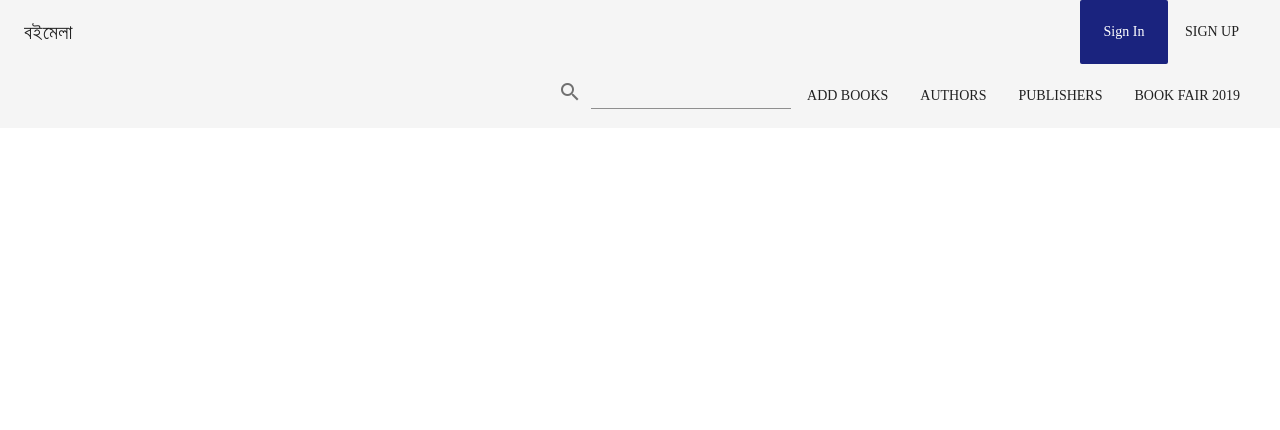
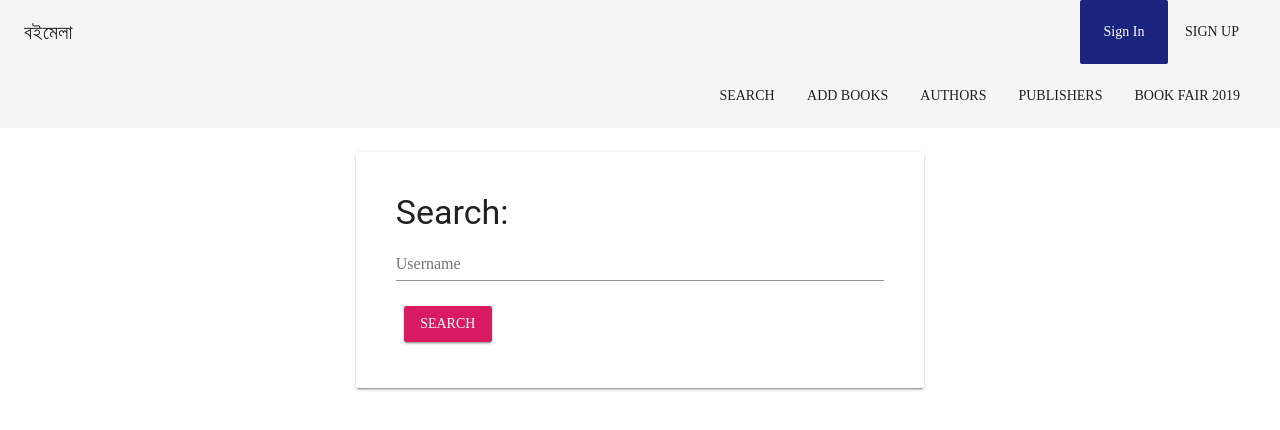
Before and after one commit to Sparrow48/BoiMelaService, a Vue app in the folder client/: page /search in a window 1280 px wide. Shown: the top 430 px of the page. Built offline with nearby package versions, Linux system fonts and the light colour scheme.

Commit message:
search method added

```diff
--- /dev/null
+++ b/client/src/components/Search.vue
@@ -0,0 +1,71 @@
+<template>
+  <div>
+    <v-container>
+      <v-layout row>
+        <v-flex xs12 sm6 offset-sm3>
+          <v-card>
+            <v-card-text>
+              <v-container>
+                <h3 class="display-1">Search:</h3>
+                <form>
+                  <v-layout row>
+                    <v-flex xs12>
+                      <v-text-field
+                        name="username"
+                        label="Username"
+                        id="username"
+                        v-model="username"
+                        type="username"
+                        required
+                        :rules="nameRules"
+                      ></v-text-field>
+                    </v-flex>
+                  </v-layout>
+
+                  <v-layout>
+                    <v-flex xs12>
+                      <v-btn
+                        color="pink darken-1 white--text"
+                        type="submit"
+                        @click="addToApi"
+                      >Search</v-btn>
+                    </v-flex>
+                  </v-layout>
+                </form>
+              </v-container>
+            </v-card-text>
+          </v-card>
+        </v-flex>
+      </v-layout>
+    </v-container>
+  </div>
+</template>
+
+// <script>
+// import axios from "axios";
+// export default {
+//   data() {
+//     return {
+//       bookDetails: []
+//     };
+//   },
+//   components: {},
+//   mounted() {
+//     axios
+//       .get("http://localhost:3000/api/boook")
+//       .then(response => {
+//         console.log(response.data);
+//         this.bookDetails = response.data;
+//       })
+//       .catch(error => {
+//         console.log(error);
+//       });
+//   }
+// };
+//
+//
+</script>
+
+
+<style>
+</style>
--- a/client/src/components/layouts/Navbar.vue
+++ b/client/src/components/layouts/Navbar.vue
@@ -12,15 +12,7 @@
     <v-toolbar flat>
       <v-spacer></v-spacer>
       <v-toolbar-items class="hidden-sm-and-down text-capitalize">
-        <v-text-field
-          prepend-icon="search"
-          v-model="searchInput"
-          @input="handleSearch"
-          flex
-          :placeholder="text"
-          color="primary"
-          single-line-hide-details
-        ></v-text-field>
+        <v-btn flat @click="goForm">Search</v-btn>
         <v-btn flat @click="goNewBooks">Add Books</v-btn>
         <v-btn flat @click="goAuthor">Authors</v-btn>
         <v-btn flat @click="goPublisher">Publishers</v-btn>
@@ -53,6 +45,9 @@ export default {
     },
     goNewBooks() {
       this.$router.push("/NewBooks");
+    },
+    goForm() {
+      this.$router.push("/Search");
     }
   }
 };
--- a/client/src/router.js
+++ b/client/src/router.js
@@ -48,6 +48,11 @@ export default new Router({
       component: () => import('./views/NewBooks.vue')
     },
     {
+      path: '/search',
+      name: 'search',
+      component: () => import('./views/Search.vue')
+    },
+    {
       path: '/about',
       name: 'about',
       // route level code-splitting
--- /dev/null
+++ b/client/src/views/Search.vue
@@ -0,0 +1,13 @@
+<template>
+  <div>
+    <Search/>
+  </div>
+</template>
+<script>
+import Search from "@/components/Search";
+export default {
+  components: {
+    Search
+  }
+};
+</script>
```
